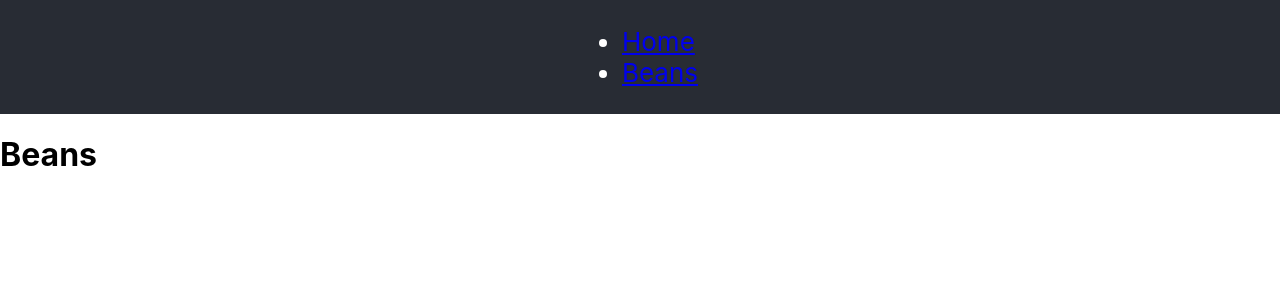
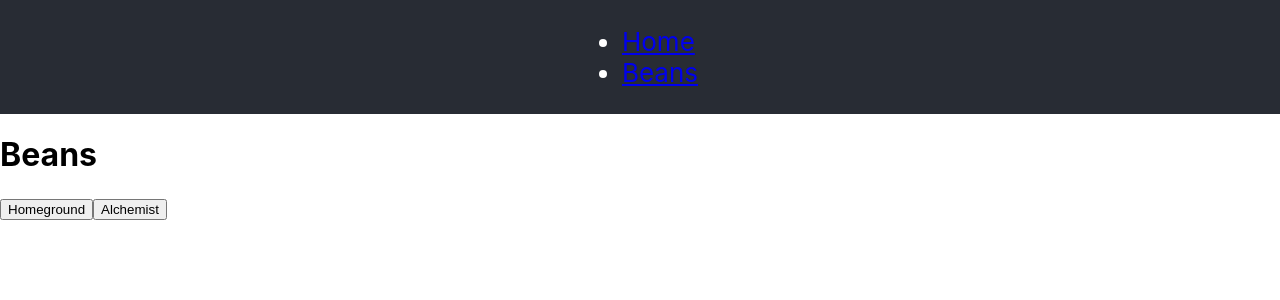
Before and after one commit to niiiiiiiiiiix/portfolio, a React (Create React App) app: page /beans in a window 1280 px wide. Shown: the top 300 px of the page. Built offline with nearby package versions, Linux system fonts and the light colour scheme.

Commit message:
Create Beans backend call basic structure

```diff
--- a/package.json
+++ b/package.json
@@ -10,6 +10,7 @@
     "@types/node": "^16.18.12",
     "@types/react": "^18.0.28",
     "@types/react-dom": "^18.0.11",
+    "axios": "^1.3.4",
     "react": "^18.2.0",
     "react-dom": "^18.2.0",
     "react-router-dom": "^6.8.1",
--- a/src/App.tsx
+++ b/src/App.tsx
@@ -2,10 +2,10 @@ import React from 'react';
 import logo from './logo.svg';
 import './App.css';
 import { Home } from './components/Home/Home';
-import { Beans } from './components/Beans/Beans';
+import Beans from './components/Beans/Beans';
 import { BrowserRouter, Link, Route, Routes } from 'react-router-dom';
 
-function App() {
+const App = () => {
   return (
     <BrowserRouter>
       <header className="App-header">
@@ -28,6 +28,6 @@ function App() {
       </main>
     </BrowserRouter>
   );
-}
+};
 
 export default App;
--- a/src/components/Beans/Beans.tsx
+++ b/src/components/Beans/Beans.tsx
@@ -1,3 +1,51 @@
-export function Beans() {
-  return <h1>Beans</h1>;
-}
+import React, { useState } from 'react';
+import axios, { AxiosResponse } from 'axios';
+
+const Beans = () => {
+  const [beans, setBeans] = React.useState<[]>([]);
+
+  const fetchHomeground = () => {
+    axios
+      .get(`${process.env.REACT_APP_PORTFOLIO_SERV}/beans/homeground`)
+      .then((response: AxiosResponse) => {
+        const responseArray = response.data;
+        setBeans([]);
+        setBeans(responseArray);
+        console.log(response.data);
+      })
+      .catch((error) => {
+        console.log(error);
+      });
+  };
+
+  const fetchAlchemist = () => {
+    axios
+      .get(`${process.env.REACT_APP_PORTFOLIO_SERV}/beans/alchemist`)
+      .then((response: AxiosResponse) => {
+        const responseArray = response.data;
+        setBeans([]);
+        setBeans(responseArray);
+        console.log(response.data);
+      })
+      .catch((error) => {
+        console.log(error);
+      });
+  };
+
+  return (
+    <>
+      <h1>Beans</h1>
+      <h3>
+        <button onClick={fetchHomeground}>Homeground</button>
+        <button onClick={fetchAlchemist}>Alchemist</button>
+        <>
+          {beans.map((item, index) => {
+            return <p key={index}>{item[0]}</p>;
+          })}
+        </>
+      </h3>
+    </>
+  );
+};
+
+export default Beans;
```
Also changed, not shown: 1 other file (tests, documents, lock files or other folders).
